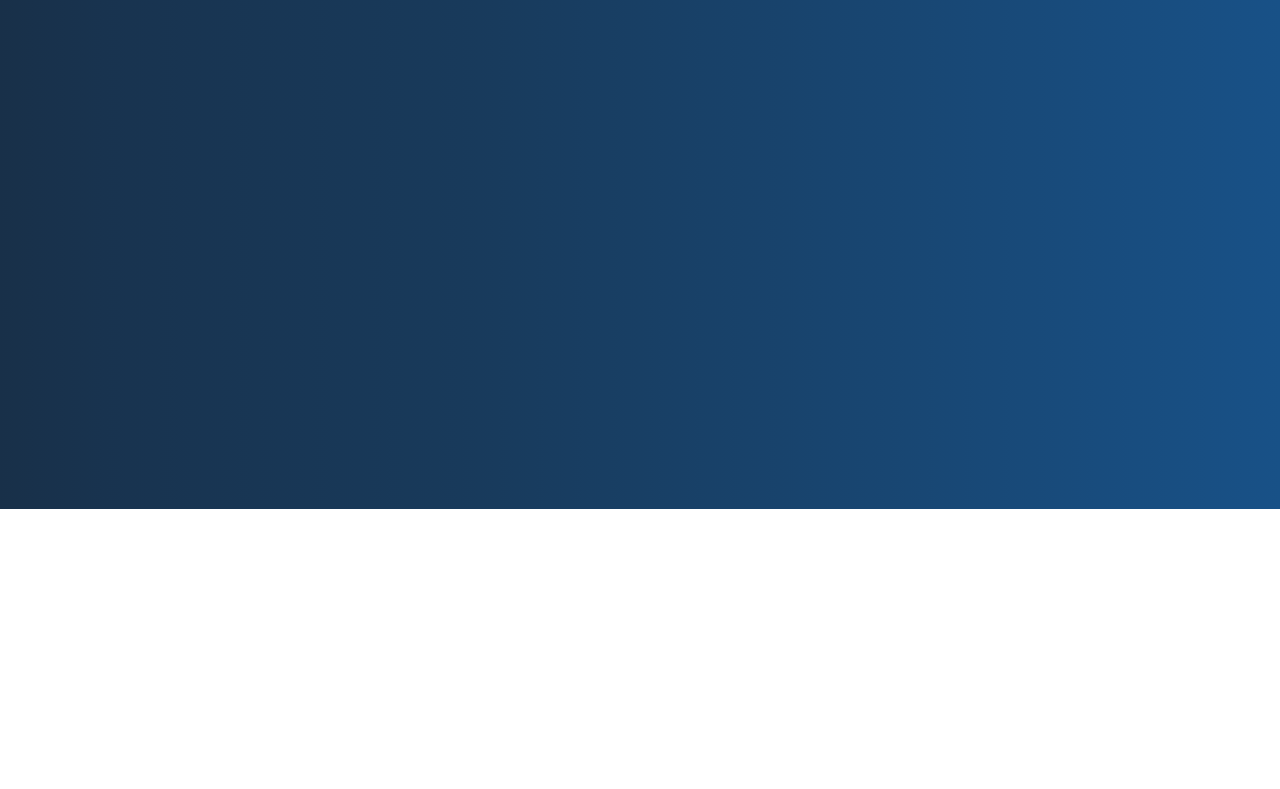
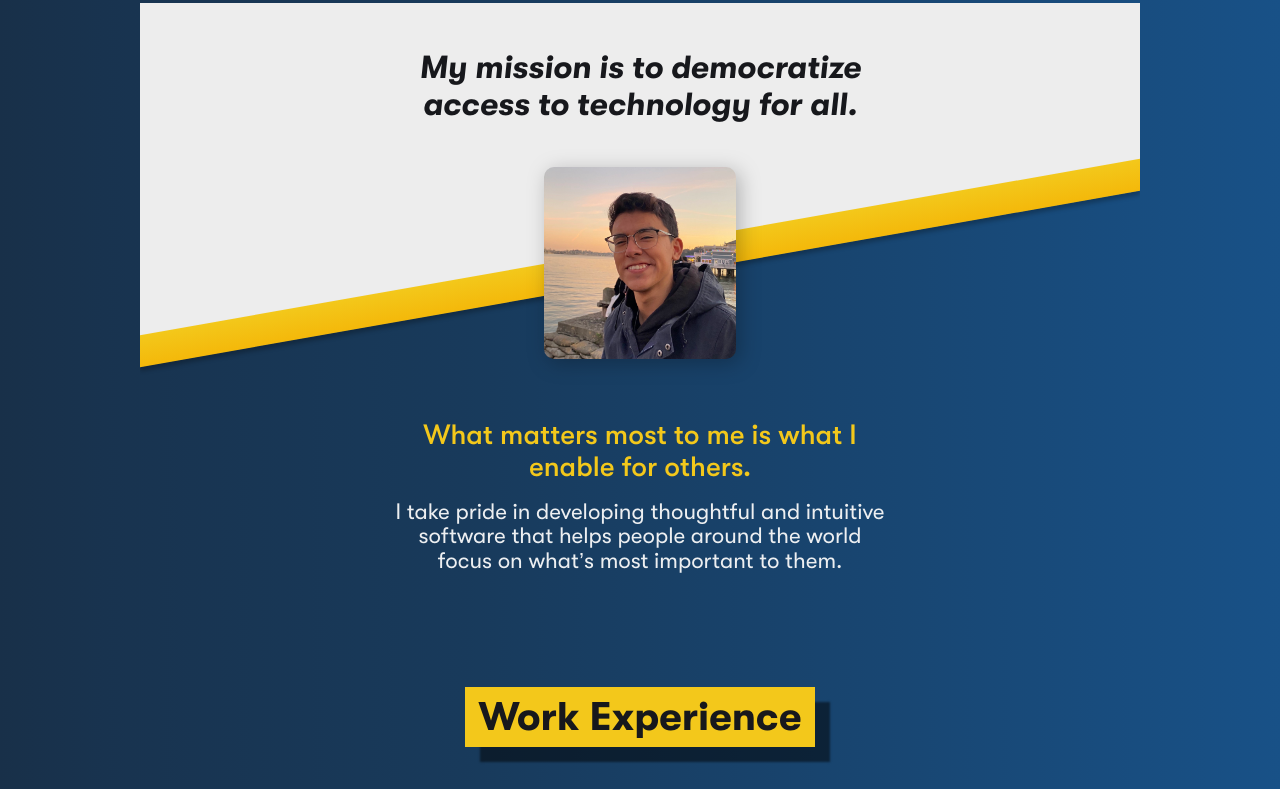
Before and after one commit to elusiveplanet/alexisrenderos.com, a Next.js app in the folder web/: page / in a window 1280 px wide. Shown: the part 291-1080 px from the top of the page. Before the commit the page ends 800 px from the top, so only its background shows below. Built offline with nearby package versions, Linux system fonts and the light colour scheme.

Commit message:
Add (temp) preview to index

```diff
--- a/web/pages/index.tsx
+++ b/web/pages/index.tsx
@@ -3,11 +3,21 @@ import styled from "styled-components";
 import Head from "next/head";
 import { GlobalStyle } from "../styles/styles";
 import { DarkText, HalfShadow, SaffronYellow } from "../utils/colors";
+import AboutMeSectionLarge from "../components/aboutMeLarge";
+import useSWR from "swr";
+import { WorkExperienceTimeline } from "../components/workExperienceTimeline";
+import { ProjectCardCollection } from "../components/projectCardCollection";
+
+// For now defining screen sizes as
+// Desktop: Width > 1280px
+// Tablet: Width > 768px
+// Mobile: Width < Tablet
 
 const IndexBody = styled.div`
   display: flex;
   flex-direction: column;
   flex-wrap: nowrap;
+  align-items: center;
 `;
 
 export const IndexTitle = styled.h2`
@@ -38,24 +48,24 @@ const HeroContent = styled.div`
   max-width: 500px;
 `;
 
-// const fetcher = async (
-//   input: RequestInfo,
-//   init: RequestInit,
-//   ...args: any[]
-// ) => {
-//   const res = await fetch(input, init);
-//   return res.json();
-// };
+const fetcher = async (
+  input: RequestInfo,
+  init: RequestInit,
+  ...args: any[]
+) => {
+  const res = await fetch(input, init);
+  return res.json();
+};
 
 export const Home = (): JSX.Element => {
-  // const { data: workExperienceData, error: workExperienceDataError } = useSWR(
-  //   "/api/getAllVisibleWorkExperience",
-  //   fetcher
-  // );
-  // const { data: projectData, error: projectDataError } = useSWR(
-  //   "/api/getAllVisibleProjects",
-  //   fetcher
-  // );
+  const { data: workExperienceData, error: workExperienceDataError } = useSWR(
+    "/api/getAllVisibleWorkExperience",
+    fetcher
+  );
+  const { data: projectData, error: projectDataError } = useSWR(
+    "/api/getAllVisibleProjects",
+    fetcher
+  );
 
   const temp = 1;
 
@@ -143,16 +153,17 @@ export const Home = (): JSX.Element => {
             </h5>
           </IndexSubtitle>
         </HeroContent>
+        <AboutMeSectionLarge />
 
-        {/*{!!workExperienceData && (*/}
-        {/*  <WorkExperienceTimeline workExperienceList={workExperienceData} />*/}
-        {/*)}*/}
-        {/*{!!workExperienceDataError && (*/}
-        {/*  <p>Error fetching work experience data...</p>*/}
-        {/*)}*/}
+        {!!workExperienceData && (
+          <WorkExperienceTimeline workExperienceList={workExperienceData} />
+        )}
+        {!!workExperienceDataError && (
+          <p>Error fetching work experience data...</p>
+        )}
 
-        {/*{!!projectData && <ProjectCardCollection projectList={projectData} />}*/}
-        {/*{!!projectDataError && <p>Error fetching project data...</p>}*/}
+        {!!projectData && <ProjectCardCollection projectList={projectData} />}
+        {!!projectDataError && <p>Error fetching project data...</p>}
       </IndexBody>
     </>
   );
```
